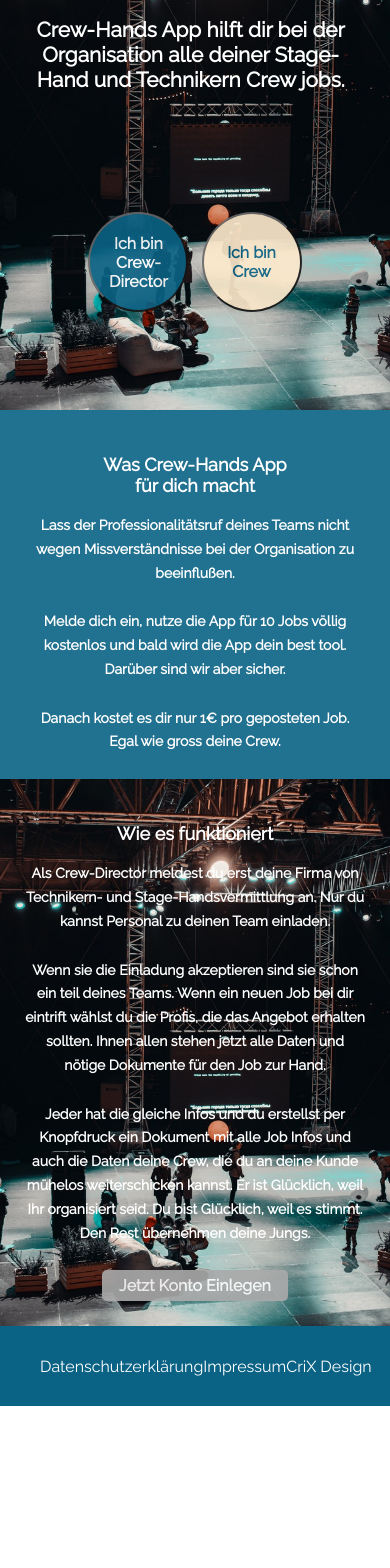
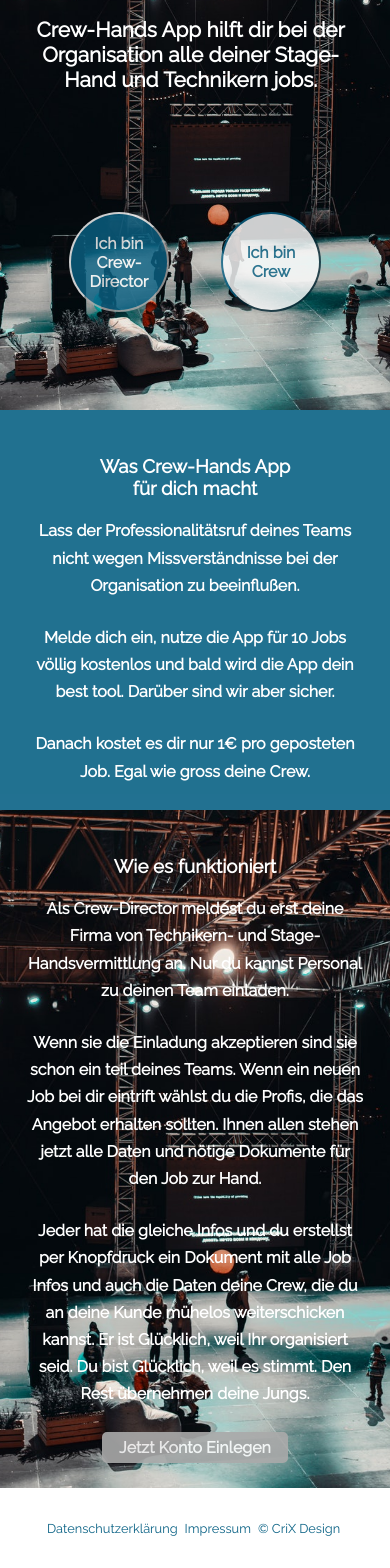
Before and after one commit to Carles11/crew-hands, a React (Create React App) app in the folder crew-hands/: page / in a window 390 px wide. Shown: the part 223-1791 px from the top of the page. Before the commit the page ends 1629 px from the top, so only its background shows below. Built offline with nearby package versions, Linux system fonts and the light colour scheme.

Commit message:
more responsive home page

```diff
--- a/crew-hands/src/components/Footer.js
+++ b/crew-hands/src/components/Footer.js
@@ -2,23 +2,39 @@
 import styled from "styled-components";
 
 const Section = styled.ul`
+  display: flex;
+  flex-direction: row;
+  justify-content: flex-start;
   font-family: "Raleway", sans-serif;
+  font-size: 0.8em;
+
   margin-top: 0;
   margin-bottom: 0;
-  flex: 1;
   list-style: none;
-  display: flex;
-  flex-direction: row;
+
   width: 100%;
   z-index: 1;
-  background-color: #0a6285;
-  color: white;
+  background-color: silber;
+  color: #0a6285;
   height: 80px;
+  @media only screen and (min-width: 601px) {
+    height: 100px;
+    font-size: 1.2em;
+  }
+  @media only screen and (min-width: 801px) {
+    height: 140px;
+    font-size: 1.3em;
+  }
+  @media only screen and (min-width: 1111px) {
+    height: 180px;
+    font-size: 1.4em;
+  }
 `;
 const FooterItem = styled.li`
   align-self: center;
   margin-bottom: 0;
   padding-bottom: 0;
+  padding-left: 2%;
 `;
 
 const Footer = () => {
@@ -26,7 +42,7 @@
     <Section>
       <FooterItem>Datenschutzerklärung</FooterItem>
       <FooterItem>Impressum</FooterItem>
-      <FooterItem>CriX Design</FooterItem>
+      <FooterItem>&copy; CriX Design</FooterItem>
     </Section>
   );
 };
--- a/crew-hands/src/components/Header.js
+++ b/crew-hands/src/components/Header.js
@@ -6,6 +6,15 @@
   justify-content: space-between;
   align-items: center;
   color: #0a6284;
+  @media screen and (min-width: 601px) {
+    font-size: 1.3em;
+  }
+  @media screen and (min-width: 801px) {
+    font-size: 1.8em;
+  }
+  @media screen and (min-width: 1111px) {
+    font-size: 2em;
+  }
 `;
 const Title = styled.h2`
   font-family: "Raleway", sans-serif;
--- a/crew-hands/src/components/HomeButtons.js
+++ b/crew-hands/src/components/HomeButtons.js
@@ -5,15 +5,15 @@
 const Buttons = styled.section`
   display: flex;
   justify-content: space-around;
-  opacity: 0.9;
+  opacity: 0.8;
   align-items: center;
-  padding-left: 21%;
-  padding-right: 21%;
+  padding-left: 11%;
+  padding-right: 11%;
   padding-bottom: 25%;
 `;
 const ButtonL = styled.button`
   border: 1 px solid;
-  border-color: #696969;
+  border-color: white;
   border-radius: 50px;
   background-color: #0a6285;
   font-family: "Raleway", sans-serif;
@@ -22,18 +22,52 @@
   color: white;
   height: 100px;
   width: 100px;
+  @media screen and (min-width: 601px) {
+    border-radius: 100px;
+    font-size: 1.3em;
+    width: 200px;
+    height: 200px;
+  }
+  @media screen and (min-width: 801px) {
+    border-radius: 200px;
+    font-size: 1.8em;
+    width: 300px;
+    height: 300px;
+  }
+  @media screen and (min-width: 1111px) {
+    font-size: 2em;
+    width: 350px;
+    height: 350px;
+  }
 `;
 const ButtonR = styled.button`
   border: 1 px solid;
-  border-color: #696969;
+  border-color: #0a6285;
   border-radius: 50px;
   font-family: "Raleway", sans-serif;
   font-size: 1em;
   font-weight: bold;
-  background-color: blanchedalmond;
+  background-color: white;
   color: #0a6285;
   width: 100px;
   height: 100px;
+  @media screen and (min-width: 601px) {
+    border-radius: 100px;
+    font-size: 1.3em;
+    width: 200px;
+    height: 200px;
+  }
+  @media screen and (min-width: 801px) {
+    border-radius: 200px;
+    font-size: 1.8em;
+    width: 300px;
+    height: 300px;
+  }
+  @media screen and (min-width: 1111px) {
+    font-size: 2em;
+    width: 350px;
+    height: 350px;
+  }
 `;
 
 const HomeButtons = () => {
--- a/crew-hands/src/components/HomeTitle.js
+++ b/crew-hands/src/components/HomeTitle.js
@@ -15,14 +15,15 @@
   text-align: center;
   text-justify: inter-word;
   max-width: 95%;
-  @media screen and (min-width: 801px) {
+
+  @media screen and (min-width: 601px) {
     font-size: 1.7em;
   }
   @media screen and (min-width: 801px) {
     font-size: 2em;
   }
-  @media screen and (min-width: 1011px) {
-    font-size: 4em;
+  @media screen and (min-width: 1111px) {
+    font-size: 3em;
   }
 `;
 
@@ -31,7 +32,7 @@
     <TextBlock>
       <Paragraph>
         Crew-Hands App hilft dir bei der Organisation alle deiner Stage-Hand und
-        Technikern Crew jobs.
+        Technikern jobs.
       </Paragraph>
     </TextBlock>
   );
--- a/crew-hands/src/components/HowItWorks.js
+++ b/crew-hands/src/components/HowItWorks.js
@@ -18,13 +18,27 @@
   background-attachment: scroll;
   background-attachment: fixed;
   height: 100%;
+
+  @media screen and (min-width: 601px) {
+    padding-top: 10px;
+    padding-bottom: 8px;
+    font-size: 1.3em;
+  }
+  @media screen and (min-width: 801px) {
+    padding-top: 20px;
+    padding-bottom: 17px;
+    font-size: 1.5em;
+  }
+  @media screen and (min-width: 1111px) {
+    padding-top: 40px;
+    padding-bottom: 28px;
+    font-size: 2em;
+  }
 `;
 const Title = styled.h3`
   padding-top: 25px;
-  font-size: 18px;
 `;
 const Paragraph = styled.h4`
-  font-size: 14px;
   padding-left: 15px;
   padding-right: 15px;
   padding-bottom: 25px;
--- a/crew-hands/src/components/WhatIsCrewHands.js
+++ b/crew-hands/src/components/WhatIsCrewHands.js
@@ -9,17 +9,30 @@
   opacity: 0.9;
   color: white;
   padding-top: 1px;
+
+  @media screen and (min-width: 601px) {
+    padding-top: 10px;
+    padding-bottom: 8px;
+    font-size: 1.3em;
+  }
+  @media screen and (min-width: 801px) {
+    padding-top: 20px;
+    padding-bottom: 17px;
+    font-size: 1.7em;
+  }
+  @media screen and (min-width: 1111px) {
+    padding-top: 40px;
+    padding-bottom: 28px;
+    font-size: 2em;
+  }
 `;
 const Title = styled.h3`
   padding-top: 25px;
-  font-size: 18px;
 `;
 const Paragraph = styled.h4`
-  font-size: 14px;
   padding-left: 15px;
   padding-right: 15px;
   line-height: 1.7;
-
   padding-bottom: 25px;
   max-width: 95%;
   margin: auto;
--- a/crew-hands/src/views/Home.js
+++ b/crew-hands/src/views/Home.js
@@ -6,7 +6,7 @@
 import HomeButtons from "../components/HomeButtons";
 import Footer from "../components/Footer";
 import img from "../assets/images/theater-truss.jpg";
-import img2 from "../assets/images/back-stage.jpg";
+import imgWide from "../assets/images/back-stage.jpg";
 import WhatIsCrewHands from "../components/WhatIsCrewHands";
 import HowItWorks from "../components/HowItWorks";
 
@@ -21,7 +21,7 @@
   display: block;
   max-width: 100%;
   @media only screen and (min. width: 1011px) {
-    background-image: url(${img2});
+    background-image: url(${imgWide});
   }
 `;
 
```
